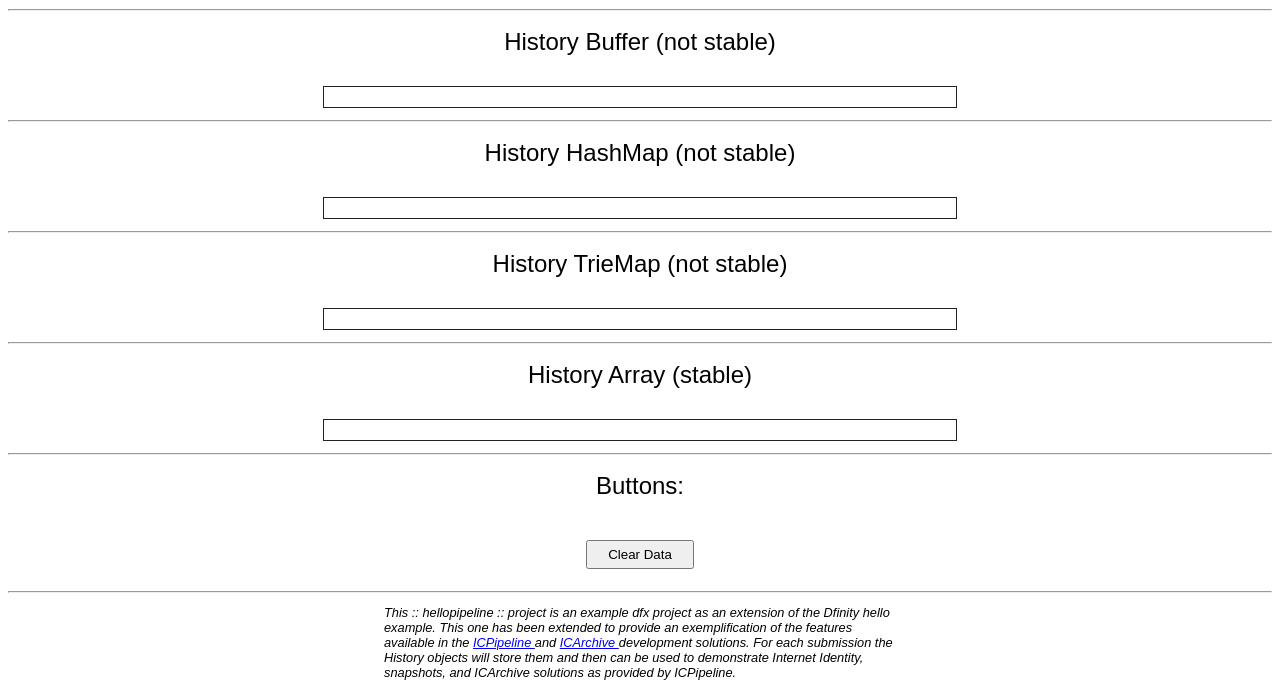
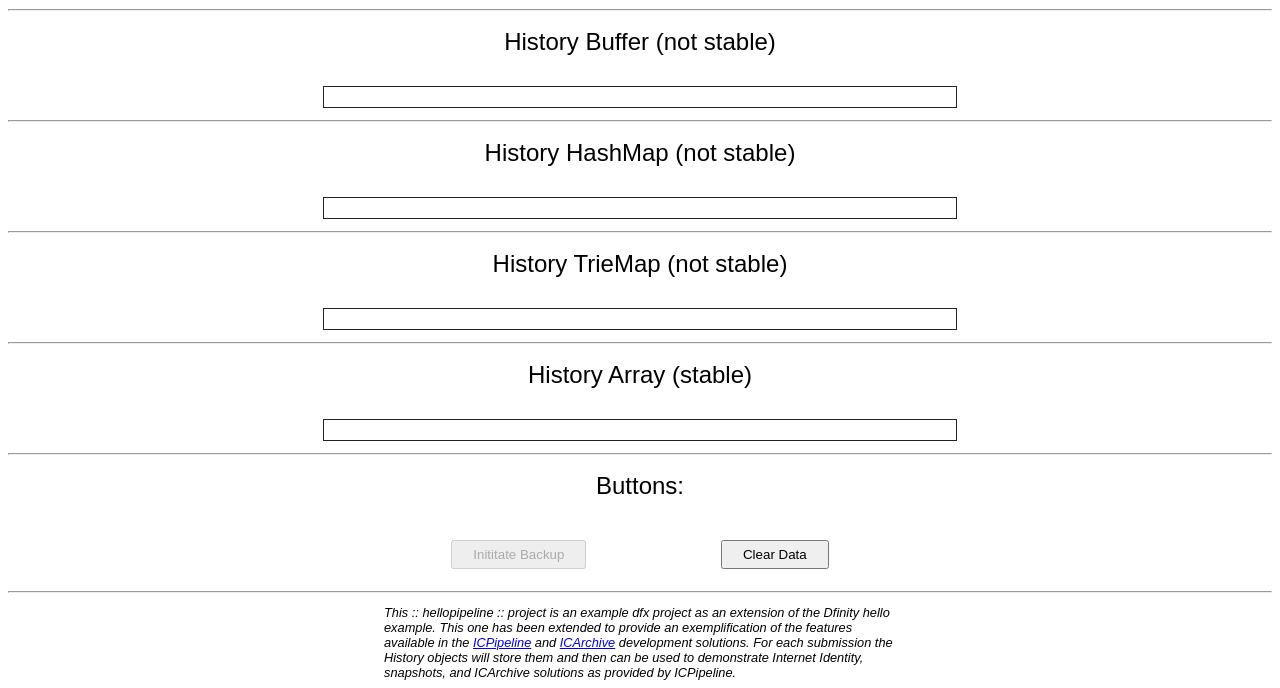
Before and after one commit to icpipeline-framework/hellopipeline, a website: page src/hellopipeline_assets/src/index.html in a window 1280 px wide. Shown: the part 305-993 px from the top of the page. Drawn offline with Linux system fonts and the light colour scheme; files that its build step writes are made by us from their sources; files whose address does not match are found by name.

Commit message:
removed backup button for the moment2

```diff
--- a/src/hellopipeline_assets/src/index.html
+++ b/src/hellopipeline_assets/src/index.html
@@ -47,13 +47,13 @@
       Buttons:
     </p>
     <section>
-      <!-- <button id="doBackupBtn">Inititate Backup</button> -->
+      <button id="doBackupBtn" disabled>Inititate Backup</button>
       <button id="clearDataBtn">Clear Data</button>
     </section>
     <hr>
     <section>
     <section id="explanation" >
-       This :: hellopipeline :: project is an example dfx project as an extension of the Dfinity hello example. This one has been extended to provide an exemplification of the features available in the <a href="https://icpipeline.com" style="display: inline;" target="_blank"> ICPipeline </a> and <a href="https://icarchive.com" style="display: inline;" target="_blank" > ICArchive </a> development solutions.
+       This :: hellopipeline :: project is an example dfx project as an extension of the Dfinity hello example. This one has been extended to provide an exemplification of the features available in the <a href="https://icpipeline.com" style="display: inline;" target="_blank"> ICPipeline</a> and <a href="https://icarchive.com" style="display: inline;" target="_blank" > ICArchive</a> development solutions.
        For each submission the History objects will store them and then can be used to demonstrate Internet Identity, snapshots, and ICArchive solutions as provided by ICPipeline.
     </section>
   </section>
```
